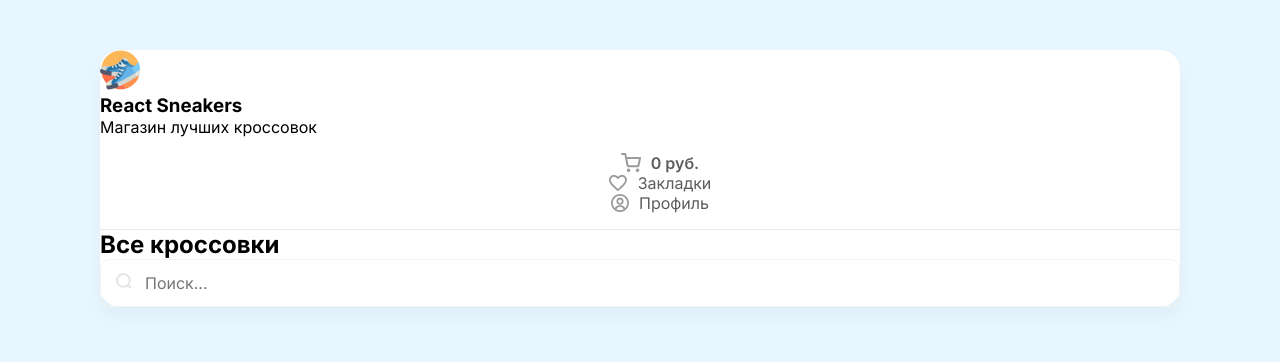
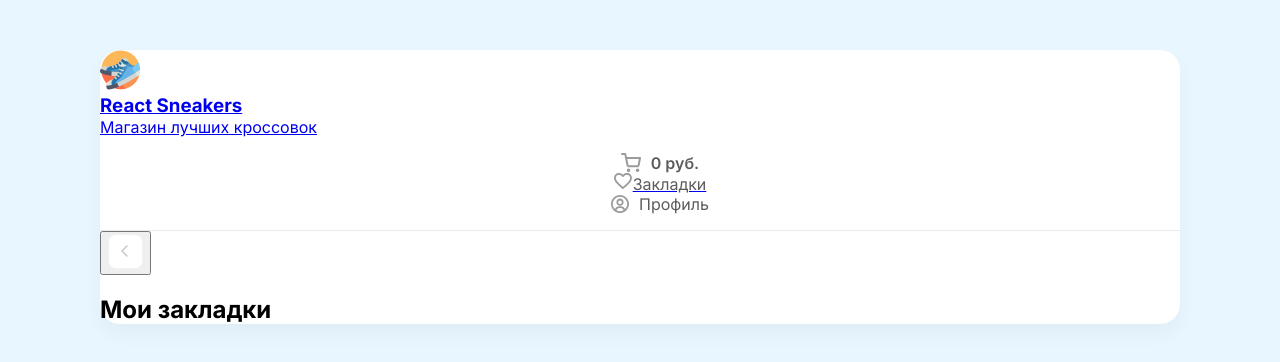
Before and after one commit to akapellla/react-sneakers, a React (Vite) app: page /favorites in a window 1280 px wide. Shown: the top 362 px of the page. Built offline with nearby package versions, Linux system fonts and the light colour scheme; no server answers.

Commit message:
Adding React Route

```diff
--- a/package.json
+++ b/package.json
@@ -14,6 +14,7 @@
     "macro-css": "^1.0.5",
     "react": "^19.2.0",
     "react-dom": "^19.2.0",
+    "react-router-dom": "^7.12.0",
     "sass": "^1.97.2"
   },
   "devDependencies": {
--- a/src/App.jsx
+++ b/src/App.jsx
@@ -1,15 +1,16 @@
 import React from "react";
 import axios from "axios";
-import Card from "./components/Card";
-import Drawer from "./components/Drawer";
-import Header from "./components/Header";
+import { Route, Routes } from "react-router-dom";
+import Favoritepage from "./pages/Favoritepage";
+import Layout from "./components/Layout";
+import Homepage from "./pages/Homepage";
 
 function App() {
   const [items, setItems] = React.useState([]);
   const [cartItems, setCartItems] = React.useState([]);
   const [searchValue, setSearchValue] = React.useState("");
   const [cartOpened, setCartOpened] = React.useState(false);
-  const [favoriteItems, setFavoriteItems] = React.useState([]);
+  const [favoritesItems, setFavoritesItems] = React.useState([]);
 
   const cartPrice = cartItems.reduce((sum, item) => sum + item.price, 0);
 
@@ -21,6 +22,10 @@ function App() {
     axios
       .get("https://69658430f6de16bde44a826c.mockapi.io/cart")
       .then((res) => setCartItems(res.data));
+
+    axios
+      .get("https://69658430f6de16bde44a826c.mockapi.io/favorite")
+      .then((res) => setFavoritesItems(res.data));
   }, []);
 
   const onAddToCart = async (obj) => {
@@ -45,6 +50,32 @@ function App() {
     }
   };
 
+  const onAddToFavorite = async (obj) => {
+    const existing = favoritesItems.find(
+      (item) => item.imageUrl === obj.imageUrl
+    );
+
+    try {
+      if (existing) {
+        await axios.delete(
+          `https://69658430f6de16bde44a826c.mockapi.io/favorite/${existing.id}`
+        );
+
+        setFavoritesItems((prev) =>
+          prev.filter((item) => item.id !== existing.id)
+        );
+      } else {
+        const res = await axios.post(
+          "https://69658430f6de16bde44a826c.mockapi.io/favorite",
+          obj
+        );
+        setFavoritesItems((prev) => [...prev, res.data]);
+      }
+    } catch (e) {
+      console.error("favorite toggle error:", e);
+    }
+  };
+
   const onDeleteInCart = async (id) => {
     try {
       await axios.delete(
@@ -61,61 +92,48 @@ function App() {
   };
 
   return (
-    <div className="wrapper clear">
-      {cartOpened && (
-        <Drawer
-          items={cartItems}
-          onClickDelete={onDeleteInCart}
-          onClickClose={() => setCartOpened(false)}
-          cartPrice={cartPrice}
+    <Routes>
+      <Route
+        path="/"
+        element={
+          <Layout
+            cartOpened={cartOpened}
+            setCartOpened={setCartOpened}
+            cartItems={cartItems}
+            cartPrice={cartPrice}
+            onDeleteInCart={onDeleteInCart}
+          />
+        }
+      >
+        {/* Главная страница */}
+        <Route
+          index
+          element={
+            <Homepage
+              items={items}
+              cartItems={cartItems}
+              favoritesItems={favoritesItems}
+              searchValue={searchValue}
+              onAddToFavorite={onAddToFavorite}
+              onAddToCart={onAddToCart}
+              onChangeSearchInput={onChangeSearchInput}
+            />
+          }
         />
-      )}
 
-      <Header onClickCart={() => setCartOpened(true)} cartPrice={cartPrice} />
-
-      <main>
-        <section className="content p-40">
-          <div className="d-flex justify-between align-center mb-40">
-            <h1 className="">Все кроссовки</h1>
-            <form className="search-block d-flex " action="">
-              <img src="/img/search.svg" alt="" />
-              <input
-                value={searchValue}
-                onChange={onChangeSearchInput}
-                type="text"
-                placeholder="Поиск..."
-              />
-            </form>
-          </div>
-
-          <div className="cards d-flex flex-wrap">
-            {items
-              .filter((item) =>
-                item.title.toLowerCase().includes(searchValue.toLowerCase())
-              )
-              .map((item, index) => {
-                const isAdded = cartItems.some(
-                  (c) => c.imageUrl === item.imageUrl
-                );
-                const isFavorite = favoriteItems.some(
-                  (c) => c.imageUrl === item.imageUrl
-                );
-
-                return (
-                  <Card
-                    key={index}
-                    title={item.title}
-                    price={item.price}
-                    imageUrl={item.imageUrl}
-                    onPlus={(obj) => onAddToCart(obj)}
-                    added={isAdded}
-                  />
-                );
-              })}
-          </div>
-        </section>
-      </main>
-    </div>
+        <Route
+          path="favorites"
+          element={
+            <Favoritepage
+              favoritesItems={favoritesItems}
+              cartItems={cartItems}
+              onAddToCart={onAddToCart}
+              onAddToFavorite={onAddToFavorite}
+            />
+          }
+        />
+      </Route>
+    </Routes>
   );
 }
 
--- a/src/components/Card/index.jsx
+++ b/src/components/Card/index.jsx
@@ -10,23 +10,19 @@ const Card = ({
   onPlus,
   added,
 }) => {
-  const [isAdded, setIsAdded] = React.useState(false);
-  const [isFavorite, setIsFavorite] = React.useState(false);
-
   const onClickPlus = () => {
     onPlus({ title, imageUrl, price });
-    setIsAdded(!isAdded);
   };
 
   const onClickFavorite = () => {
-    setIsFavorite(!isFavorite);
+    onFavorite({ title, imageUrl, price });
   };
 
   return (
     <article className={styles.card}>
       <div className={styles.favorite} onClick={onClickFavorite}>
         <img
-          src={isFavorite ? "img/isFavorite.svg" : "/img/unlikedheart.svg"}
+          src={favorite ? "img/isFavorite.svg" : "/img/unlikedheart.svg"}
           alt="Unliked"
         />
       </div>
--- a/src/components/Header/index.jsx
+++ b/src/components/Header/index.jsx
@@ -1,8 +1,10 @@
 import "./Header.scss";
+import { Link } from "react-router-dom";
 
 const Header = ({ onClickCart, cartPrice }) => {
   return (
     <header className="d-flex justify-between align-center p-40">
+      <Link to="/">
         <div className="d-flex align-center">
           <img
             className="mr-15"
@@ -16,6 +18,7 @@ const Header = ({ onClickCart, cartPrice }) => {
             <p className="">Магазин лучших кроссовок</p>
           </div>
         </div>
+      </Link>
 
       <nav>
         <ul className="d-flex">
@@ -24,8 +27,10 @@ const Header = ({ onClickCart, cartPrice }) => {
             <span className="price">{cartPrice} руб.</span>
           </li>
           <li>
+            <Link to="/favorites">
               <img src="/img/favorite.svg" alt="favorite" />
               <span>Закладки</span>
+            </Link>
           </li>
           <li>
             <img src="/img/user.svg" alt="" />
--- /dev/null
+++ b/src/components/Layout.jsx
@@ -0,0 +1,28 @@
+import { Outlet } from "react-router-dom";
+import Drawer from "./Drawer";
+import Header from "./Header";
+
+export default function Layout({
+  cartOpened,
+  setCartOpened,
+  cartItems,
+  cartPrice,
+  onDeleteInCart,
+}) {
+  return (
+    <div className="wrapper clear">
+      {cartOpened && (
+        <Drawer
+          items={cartItems}
+          onClickDelete={onDeleteInCart}
+          onClickClose={() => setCartOpened(false)}
+          cartPrice={cartPrice}
+        />
+      )}
+      <Header onClickCart={() => setCartOpened(true)} cartPrice={cartPrice} />
+      <main>
+        <Outlet />
+      </main>
+    </div>
+  );
+}
--- a/src/main.jsx
+++ b/src/main.jsx
@@ -1,5 +1,11 @@
 import { createRoot } from "react-dom/client";
+import { BrowserRouter as Router } from "react-router-dom";
 import "./index.scss";
 import App from "./App.jsx";
 import "macro-css";
-createRoot(document.getElementById("root")).render(<App />);
+
+createRoot(document.getElementById("root")).render(
+  <Router>
+    <App />
+  </Router>
+);
--- /dev/null
+++ b/src/pages/Favoritepage.jsx
@@ -0,0 +1,41 @@
+import Card from "../components/Card";
+
+const Favoritepage = ({
+  favoritesItems,
+  cartItems,
+  onAddToCart,
+  onAddToFavorite,
+}) => {
+  return (
+    <section>
+      <div className="topSection">
+        <button>
+          <img src="/img/prevSection.svg" alt="" />
+        </button>
+        <h1>Мои закладки</h1>
+      </div>
+      <div className="favoriteCards cards d-flex flex-wrap">
+        {favoritesItems.map((item, index) => {
+          const isAdded = cartItems.some((c) => c.imageUrl === item.imageUrl);
+          const isFavorite = favoritesItems.some(
+            (c) => c.imageUrl === item.imageUrl
+          );
+          return (
+            <Card
+              key={index}
+              title={item.title}
+              price={item.price}
+              imageUrl={item.imageUrl}
+              onPlus={(obj) => onAddToCart(obj)}
+              added={isAdded}
+              onFavorite={(obj) => onAddToFavorite(obj)}
+              favorite={isFavorite}
+            />
+          );
+        })}
+      </div>
+    </section>
+  );
+};
+
+export default Favoritepage;
--- /dev/null
+++ b/src/pages/Homepage.jsx
@@ -0,0 +1,56 @@
+import Card from "../components/Card";
+
+const Homepage = ({
+  items,
+  cartItems,
+  favoritesItems,
+  searchValue,
+  onAddToFavorite,
+  onAddToCart,
+  onChangeSearchInput,
+}) => {
+  return (
+    <section className="content p-40">
+      <div className="d-flex justify-between align-center mb-40">
+        <h1 className="">Все кроссовки</h1>
+        <form className="search-block d-flex " action="">
+          <img src="/img/search.svg" alt="" />
+          <input
+            value={searchValue}
+            onChange={onChangeSearchInput}
+            type="text"
+            placeholder="Поиск..."
+          />
+        </form>
+      </div>
+
+      <div className="cards d-flex flex-wrap">
+        {items
+          .filter((item) =>
+            item.title.toLowerCase().includes(searchValue.toLowerCase())
+          )
+          .map((item, index) => {
+            const isAdded = cartItems.some((c) => c.imageUrl === item.imageUrl);
+            const isFavorite = favoritesItems.some(
+              (c) => c.imageUrl === item.imageUrl
+            );
+
+            return (
+              <Card
+                key={index}
+                title={item.title}
+                price={item.price}
+                imageUrl={item.imageUrl}
+                onPlus={(obj) => onAddToCart(obj)}
+                added={isAdded}
+                onFavorite={(obj) => onAddToFavorite(obj)}
+                favorite={isFavorite}
+              />
+            );
+          })}
+      </div>
+    </section>
+  );
+};
+
+export default Homepage;
```
Also changed, not shown: public/img/prevSection.svg (added), 1 other file (tests, documents, lock files or other folders). Lines whose indentation alone changed are shown as unchanged.
